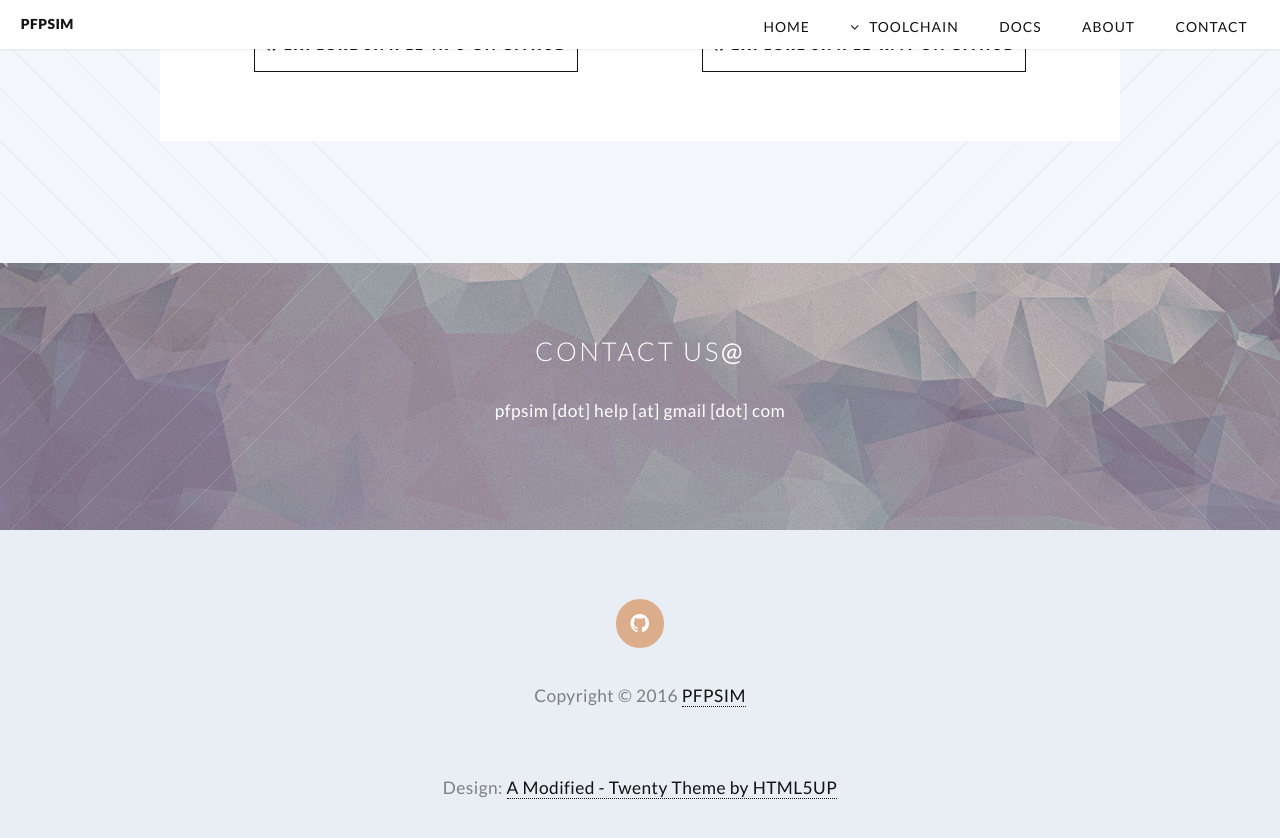
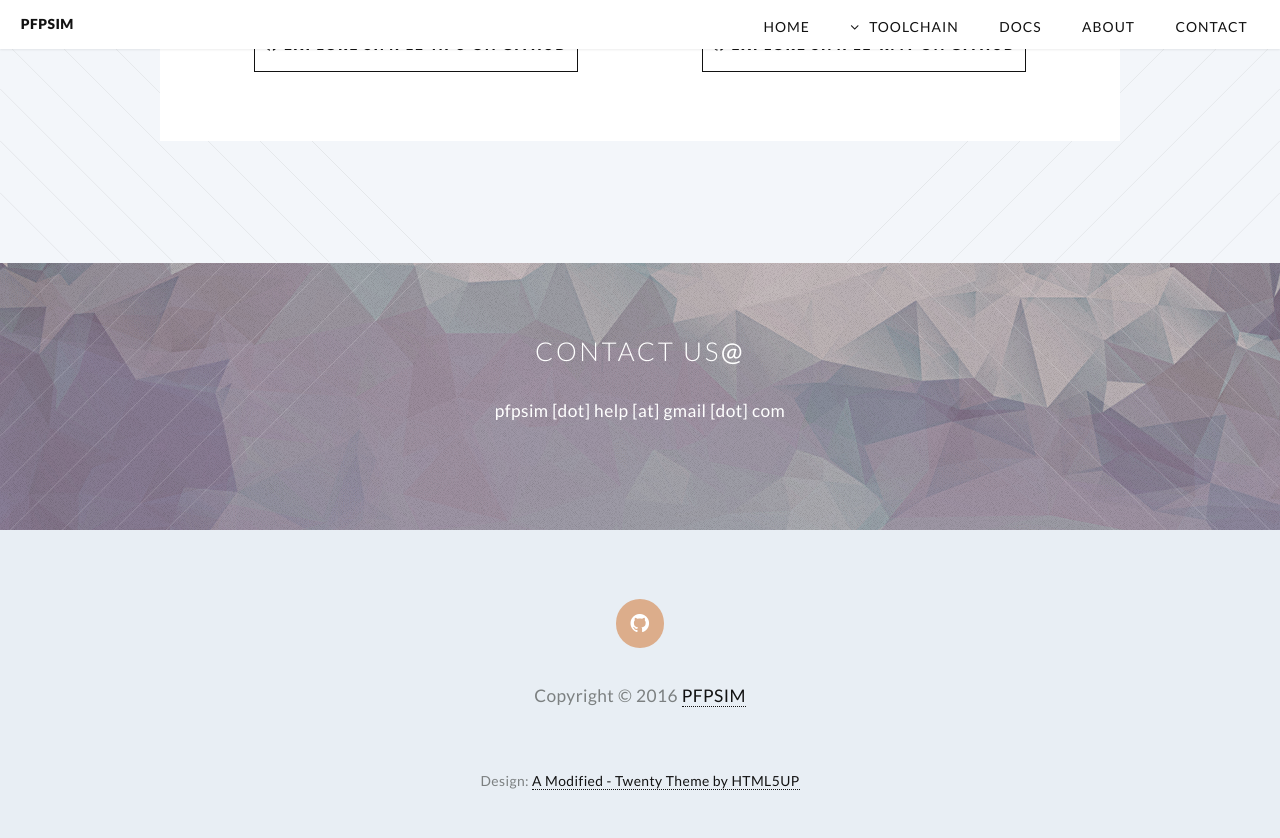
Before and after one commit to pfpsim/pfpsim.github.io, a Jekyll site: the page built from index.html, in a window 1280 px wide and 900 px high, scrolled down 3012 px. Shown: the top 838 px of the window. Built offline with Jekyll 4.4.1, drawn with Linux system fonts in a browser that asks for light colours.

Commit message:
Footter updates

```diff
--- a/_includes/footer.html
+++ b/_includes/footer.html
@@ -7,6 +7,6 @@
 
     <p class="center">Copyright &copy; 2016 <a href="https://github.com/pfpsim/pfpdb#authors">PFPSIM</a></p>
     <br>
-    <p class="center">Design: <a href="http://html5up.net">A Modified - Twenty Theme by HTML5UP</a></p>
+    <sup><p class="center">Design: <a href="http://html5up.net">A Modified - Twenty Theme by HTML5UP</a></p></sup>
     </ul>
 </footer>
```
